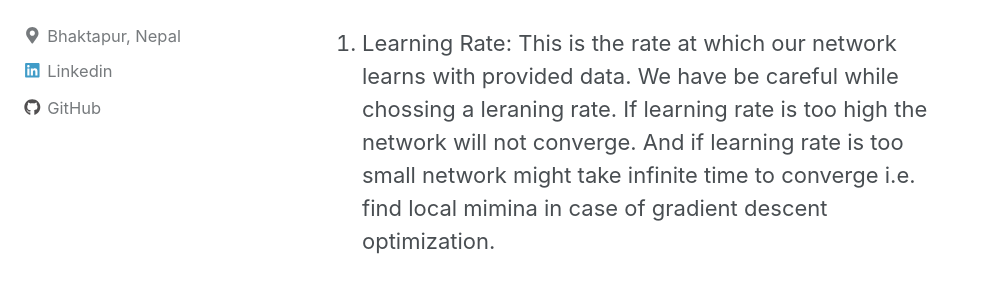
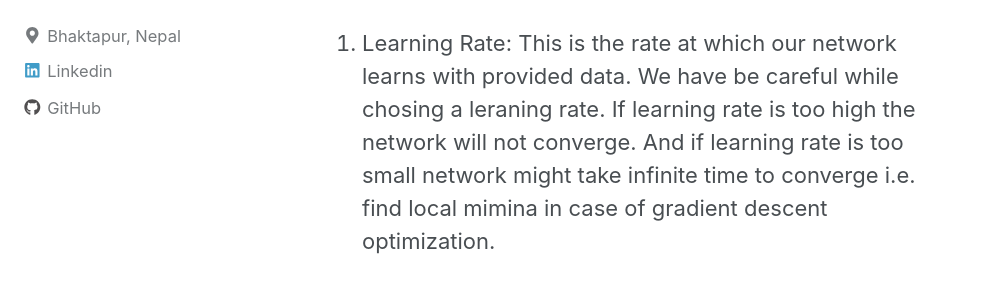
Before and after one commit to Rojina99/Rojina99.github.io, a Jekyll site: the page built from _posts/2019-01-03-understanding_parameter.md, in a window 1280 px wide and 900 px high, scrolled down 1254 px. Shown: the part 230-520 px from the top of the window, without its empty margins (0-995 px from the left). Built offline with Jekyll 4.4.1, drawn with Linux system fonts in a browser that asks for light colours; cached includes are drawn as plain includes; nearby versions of some CDN libraries.

Commit message:
Update 2019-01-03-understanding_parameter.md

```diff
--- a/_posts/2019-01-03-understanding_parameter.md
+++ b/_posts/2019-01-03-understanding_parameter.md
@@ -27,7 +27,7 @@ We also must be familiar about data preparation process before passing them to n
 
 Now let's discuss about each parameter in detail.
 
-1. Learning Rate: This is the rate at which our network learns with provided data. We have be careful while chossing a leraning rate. If learning rate is too high the network will not converge.
+1. Learning Rate: This is the rate at which our network learns with provided data. We have be careful while chosing a leraning rate. If learning rate is too high the network will not converge.
 And if learning rate is too small network might take infinite time to converge i.e. find local mimina in case of gradient descent optimization.
 
 2. Number of hidden layer in the network: Chosing number of hidden layers also plays an essential role while preparing a network. We have to be known with the fact taht more the number of hidden layers in the network more will be the complexity of network. We already know that the weight values transfer across the layers in network.
```
